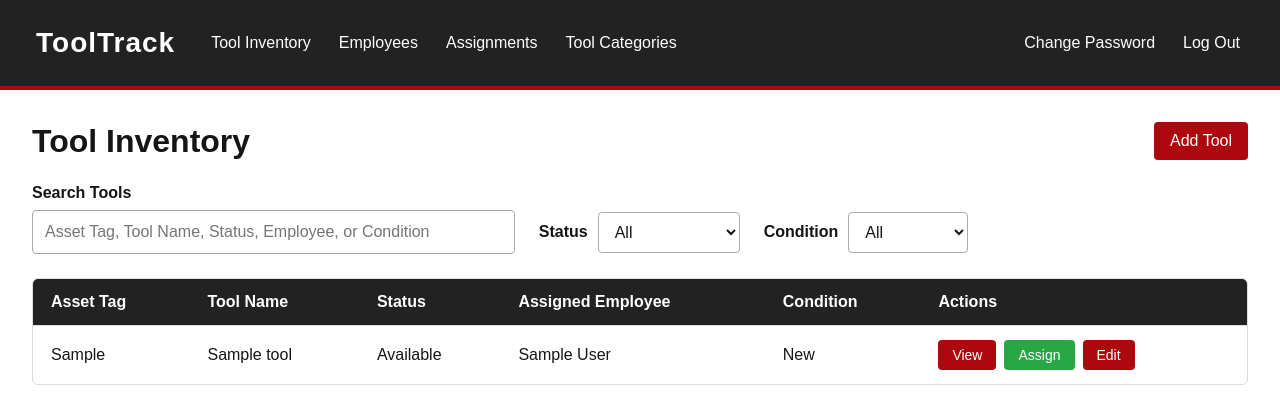
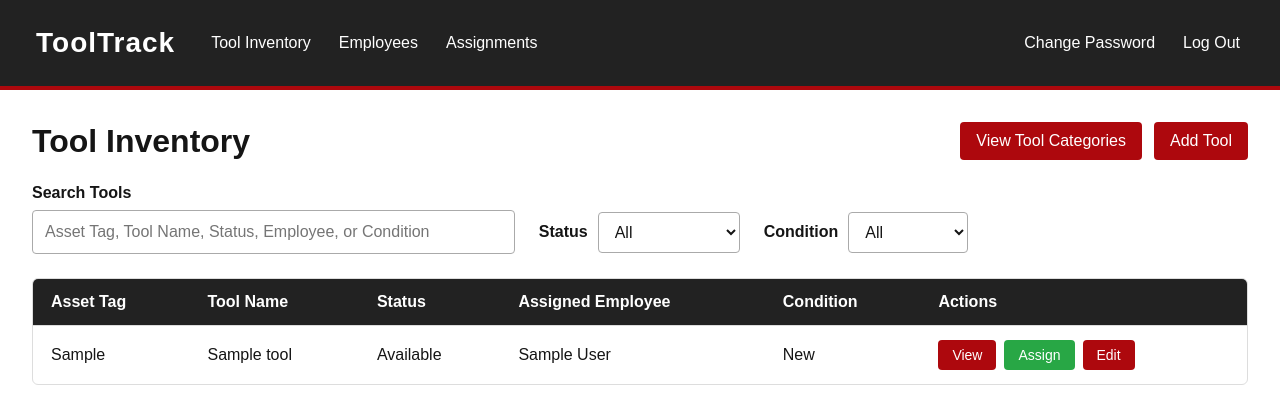
Before and after one commit to ryan4336/ToolTrack-WebApp, a Flask app: page /tools in a window 1280 px wide. Shown: the top 420 px of the page. Run offline with Flask 3, Linux system fonts and the light colour scheme; the visitor is signed in with stand-in values (Sample User, id 1); tables that the repository leaves empty hold one stand-in row (values such as "Sample post"); parts of the project's set-up code (start-up, migrations or seed data) failed here and were passed over.

Commit message:
Moved Tool Categories navigation to inventory and fixed dashboard heading visibility - Grouped Tool Categories and Add Tool buttons on the right side of the inventory header - Removed Tool Categories from the main navigation - Changed the dashboard welcome heading to dark text so it is visible on the white background

```diff
--- a/static/style.css
+++ b/static/style.css
@@ -245,6 +245,13 @@ body {
 
 .list-header h1 {
     margin: 0;
+}
+
+/* Arrange page-header buttons beside each other with consistent spacing */
+.header-actions {
+    display: flex;
+    align-items: center;
+    gap: 12px;
 }
 
 
@@ -523,6 +530,7 @@ body {
     font-size: 30px;
     font-weight: 700;
     margin-bottom: 8px;
+    color: var(--text-dark);
 }
 
 .dashboard-header p {
--- a/templates/base.html
+++ b/templates/base.html
@@ -20,7 +20,6 @@
                 <a href="{{ url_for('tool_inventory') }}">Tool Inventory</a>
                 <a href="{{ url_for('employees') }}">Employees</a>
                 <a href="{{ url_for('assignments') }}">Assignments</a>
-                <a href="{{ url_for('tool_types') }}">Tool Categories</a>
             </div>
 
             <div class="account-links">
--- a/templates/tool_inventory.html
+++ b/templates/tool_inventory.html
@@ -5,7 +5,15 @@
 {% block content %}
 <div class="list-header">
     <h1>Tool Inventory</h1>
-    <a href="{{ url_for('add_tool') }}" class="button">Add Tool</a>
+    <div class="header-actions">
+        <a href="{{ url_for('tool_types') }}" class="button">
+            View Tool Categories
+        </a>
+
+        <a href="{{ url_for('add_tool') }}" class="button">
+            Add Tool
+        </a>
+    </div>
 </div>
 
 
```
